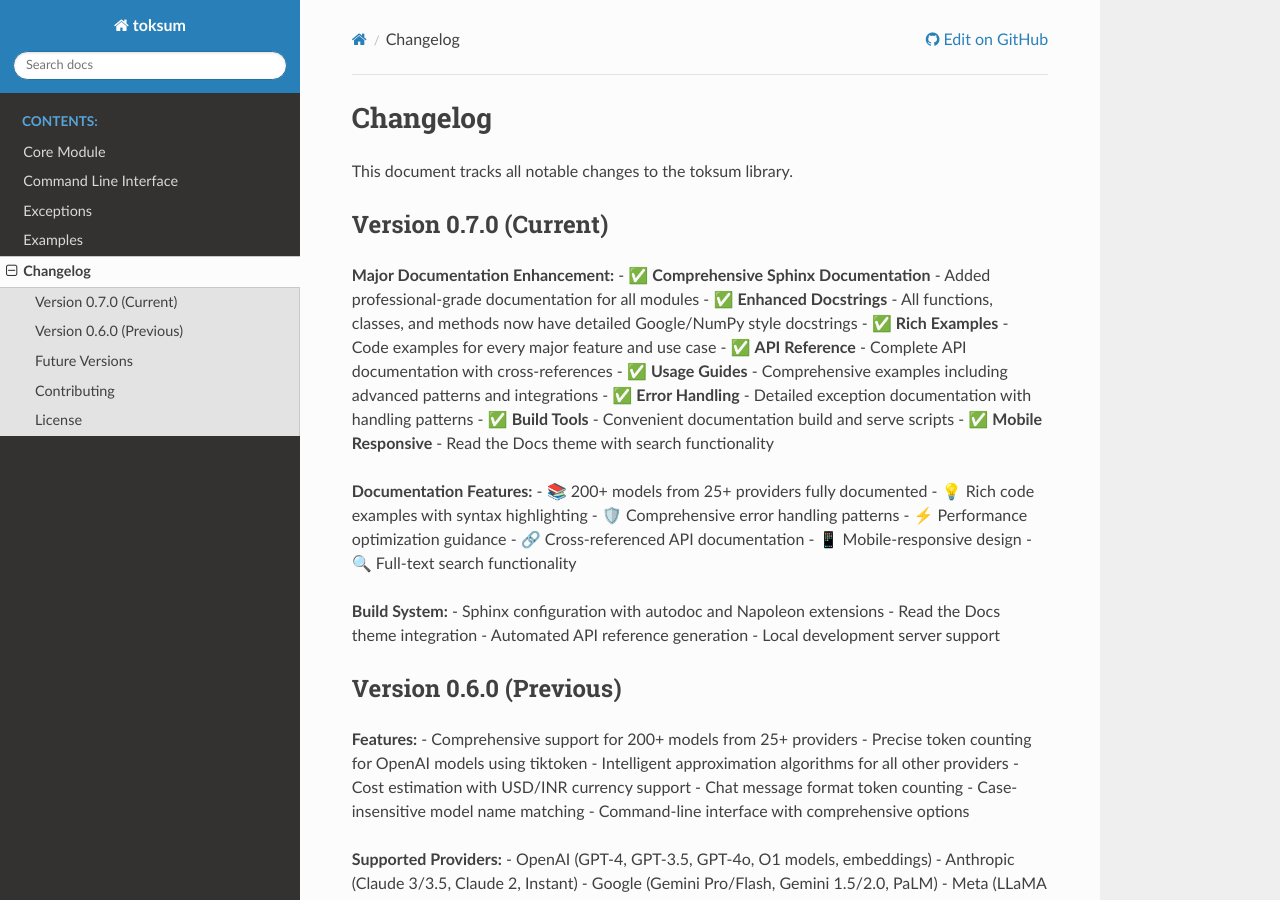
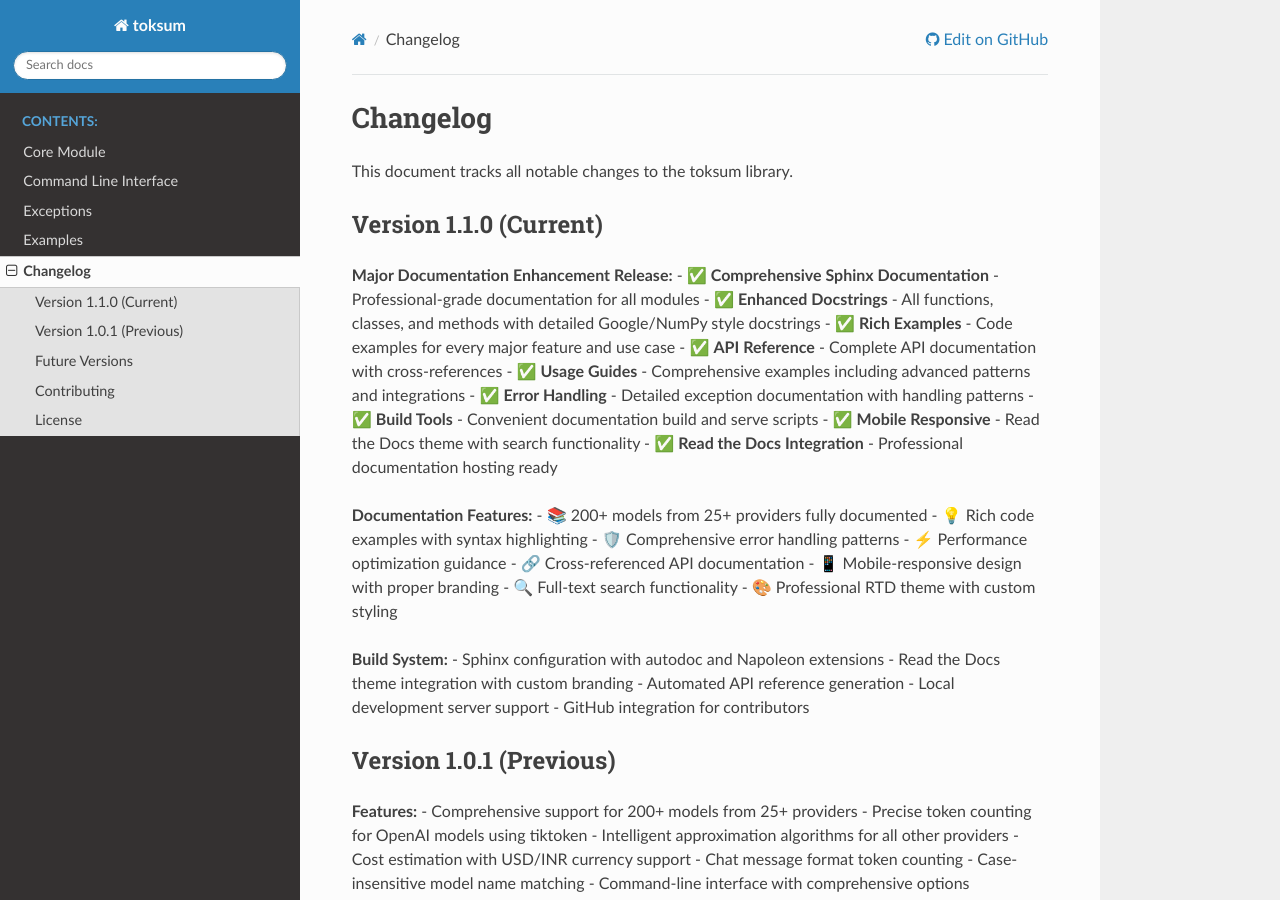
Before and after one commit to kactlabs/toksum, a Sphinx documentation site: the page built from docs/changelog.rst, in a window 1280 px wide and 900 px high. Built offline with Sphinx 7.4.7 and the Read the Docs theme 3.1.0, drawn with Linux system fonts in a browser that asks for light colours.

Commit message:
Version mismatch issue fixed

```diff
--- a/docs/changelog.rst
+++ b/docs/changelog.rst
@@ -3,18 +3,19 @@
 
 This document tracks all notable changes to the toksum library.
 
-Version 0.7.0 (Current)
+Version 1.1.0 (Current)
 ------------------------
 
-**Major Documentation Enhancement:**
-- ✅ **Comprehensive Sphinx Documentation** - Added professional-grade documentation for all modules
-- ✅ **Enhanced Docstrings** - All functions, classes, and methods now have detailed Google/NumPy style docstrings
+**Major Documentation Enhancement Release:**
+- ✅ **Comprehensive Sphinx Documentation** - Professional-grade documentation for all modules
+- ✅ **Enhanced Docstrings** - All functions, classes, and methods with detailed Google/NumPy style docstrings
 - ✅ **Rich Examples** - Code examples for every major feature and use case
 - ✅ **API Reference** - Complete API documentation with cross-references
 - ✅ **Usage Guides** - Comprehensive examples including advanced patterns and integrations
 - ✅ **Error Handling** - Detailed exception documentation with handling patterns
 - ✅ **Build Tools** - Convenient documentation build and serve scripts
 - ✅ **Mobile Responsive** - Read the Docs theme with search functionality
+- ✅ **Read the Docs Integration** - Professional documentation hosting ready
 
 **Documentation Features:**
 - 📚 200+ models from 25+ providers fully documented
@@ -22,16 +23,18 @@
 - 🛡️ Comprehensive error handling patterns
 - ⚡ Performance optimization guidance
 - 🔗 Cross-referenced API documentation
-- 📱 Mobile-responsive design
+- 📱 Mobile-responsive design with proper branding
 - 🔍 Full-text search functionality
+- 🎨 Professional RTD theme with custom styling
 
 **Build System:**
 - Sphinx configuration with autodoc and Napoleon extensions
-- Read the Docs theme integration
+- Read the Docs theme integration with custom branding
 - Automated API reference generation
 - Local development server support
+- GitHub integration for contributors
 
-Version 0.6.0 (Previous)
+Version 1.0.1 (Previous)
 -------------------------
 
 **Features:**
--- a/docs/conf.py
+++ b/docs/conf.py
@@ -13,8 +13,8 @@
 project = 'toksum'
 copyright = '2024, Raja CSP Raman'
 author = 'Raja CSP Raman'
-release = '0.7.0'
-version = '0.7.0'
+release = '1.1.0'
+version = '1.1.0'
 
 # -- General configuration ---------------------------------------------------
 # https://www.sphinx-doc.org/en/master/usage/configuration.html#general-configuration
--- a/pyproject.toml
+++ b/pyproject.toml
@@ -4,7 +4,7 @@
 
 [project]
 name = "toksum"
-version = "0.7.0"
+version = "1.1.0"
 description = "A comprehensive Python library for counting tokens across 300+ LLM models from 32+ providers including OpenAI, Anthropic, Google, Meta, Mistral, and more"
 readme = "README.md"
 requires-python = ">=3.8"
--- a/toksum/__init__.py
+++ b/toksum/__init__.py
@@ -91,7 +91,7 @@
 from .core import TokenCounter, count_tokens, get_supported_models, estimate_cost
 from .exceptions import UnsupportedModelError, TokenizationError
 
-__version__ = "0.7.0"
+__version__ = "1.1.0"
 __author__ = "Raja CSP Raman"
 __email__ = "raja.csp@gmail.com"
 
```
